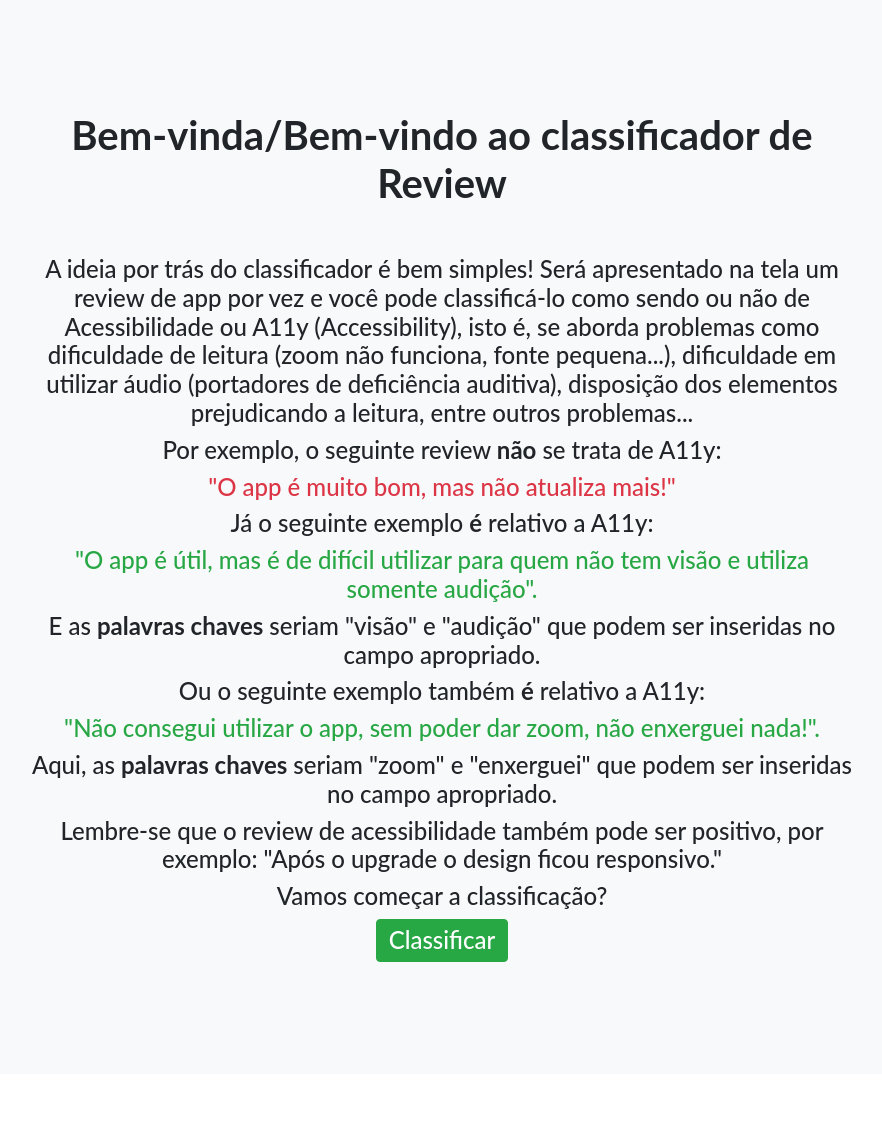
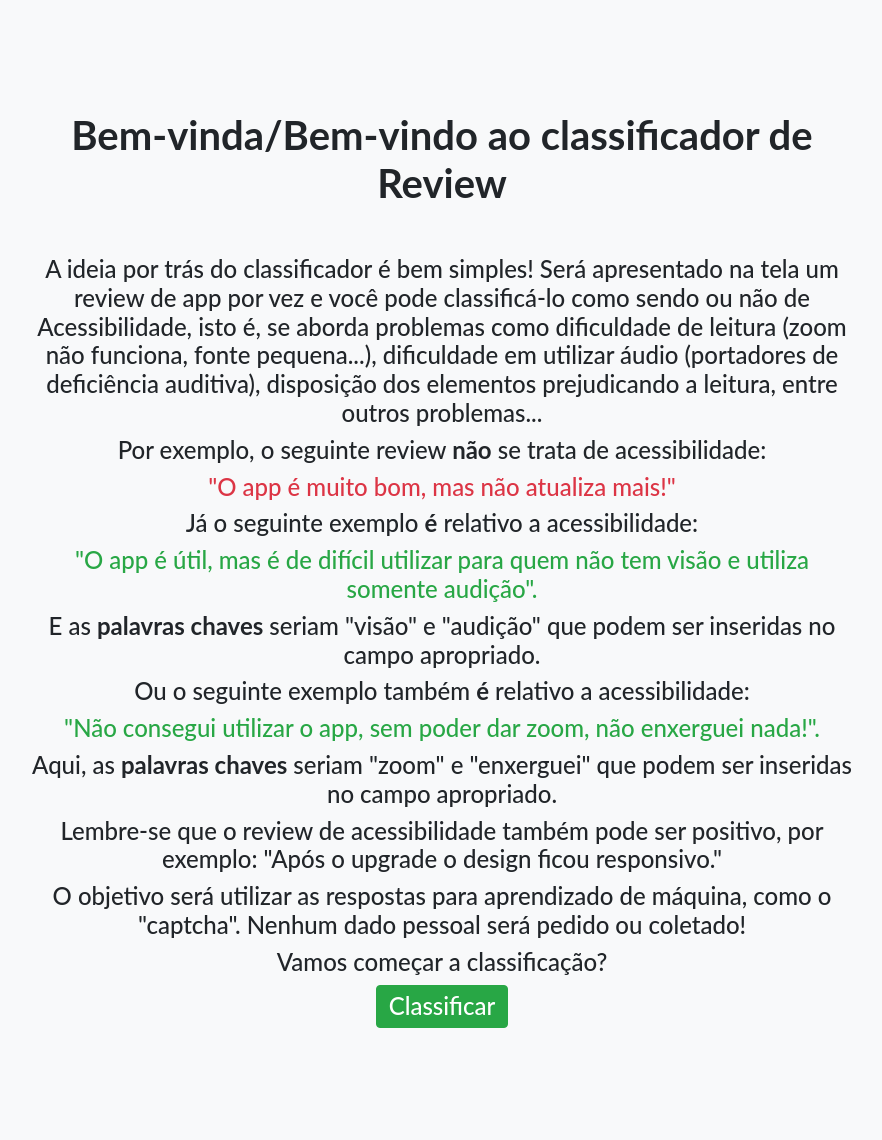
Before and after one commit to mautoz/python-webhook, a Flask app: page / in a window 1280 px wide. Shown: the part 480-1620 px from the top of the page, without its empty margins (198-1080 px from the left). Before the commit the page ends 1442 px from the top, so only its background shows below. Run offline with Flask 2, Linux system fonts and the light colour scheme; parts of the project's set-up code (start-up, migrations or seed data) failed here and were passed over; some libraries are stand-ins or nearby versions.

Commit message:
Novas alterações.

```diff
--- a/templates/index.html
+++ b/templates/index.html
@@ -14,19 +14,21 @@
                     <h1 class="mb-5">Bem-vinda/Bem-vindo ao classificador de Review</h1>
                 </div>
                 <div class="col-xl-9 mx-auto">
-                    <p class="h4">A ideia por trás do classificador é bem simples! Será apresentado na tela um review de app por vez e você pode classificá-lo como sendo ou não de Acessibilidade ou A11y (Accessibility), isto é, se aborda problemas como dificuldade de leitura (zoom não funciona, fonte pequena...), dificuldade em utilizar áudio (portadores de deficiência auditiva), disposição dos elementos prejudicando a leitura, entre outros problemas...</p>
-                    <p class="h4">Por exemplo, o seguinte review <b>não</b> se trata de A11y:</p>
+                    <p class="h4">A ideia por trás do classificador é bem simples! Será apresentado na tela um review de app por vez e você pode classificá-lo como sendo ou não de Acessibilidade, isto é, se aborda problemas como dificuldade de leitura (zoom não funciona, fonte pequena...), dificuldade em utilizar áudio (portadores de deficiência auditiva), disposição dos elementos prejudicando a leitura, entre outros problemas...</p>
+                    <p class="h4">Por exemplo, o seguinte review <b>não</b> se trata de acessibilidade:</p>
                     <p class="h4 text-danger">"O app é muito bom, mas não atualiza mais!"</p>
 
-                    <p class="h4">Já o seguinte exemplo <b>é</b> relativo a A11y:</p>
+                    <p class="h4">Já o seguinte exemplo <b>é</b> relativo a acessibilidade:</p>
                     <p class="h4 text-success">"O app é útil, mas é de difícil utilizar para quem não tem visão e utiliza somente audição".</p>
                     <p class="h4">E as <b>palavras chaves</b> seriam "visão" e "audição" que podem ser inseridas no campo apropriado.</p>
 
-                    <p class="h4">Ou o seguinte exemplo também <b>é</b> relativo a A11y:</p>
+                    <p class="h4">Ou o seguinte exemplo também <b>é</b> relativo a acessibilidade:</p>
                     <p class="h4 text-success">"Não consegui utilizar o app, sem poder dar zoom, não enxerguei nada!".</p>
                     <p class="h4">Aqui, as <b>palavras chaves</b> seriam "zoom" e "enxerguei" que podem ser inseridas no campo apropriado.</p>
 
                     <p class="h4">Lembre-se que o review de acessibilidade também pode ser positivo, por exemplo: "Após o upgrade o design ficou responsivo."</p>
+
+                    <p class="h4">O objetivo será utilizar as respostas para aprendizado de máquina, como o "captcha". Nenhum dado pessoal será pedido ou coletado!</p>
 
                     <p class="h4">Vamos começar a classificação?</p>
                     <div class="d-flex justify-content-around">
--- a/templates/template.html
+++ b/templates/template.html
@@ -5,7 +5,7 @@
         <meta name="viewport" content="width=device-width, initial-scale=1">
         <title>Classificador manual de Reviews</title>
         <link rel="stylesheet" href="{{ url_for('static', filename='reset.css')}}">
-        <link rel="stylesheet" href="{{ url_for('static', filename='bootstrap.css')}}">
+        <link rel="stylesheet" href="https://cdn.jsdelivr.net/npm/bootstrap@4.5.3/dist/css/bootstrap.min.css" integrity="sha384-TX8t27EcRE3e/ihU7zmQxVncDAy5uIKz4rEkgIXeMed4M0jlfIDPvg6uqKI2xXr2" crossorigin="anonymous">
         <link rel="stylesheet" href="{{ url_for('static', filename='index.css')}}">
         <link rel="shortcut icon" href="/favicon.ico" />
     </head>
```
Also changed, not shown: templates/classificar.html (+7 -6 lines), static/index.css (line endings or trailing spaces).
